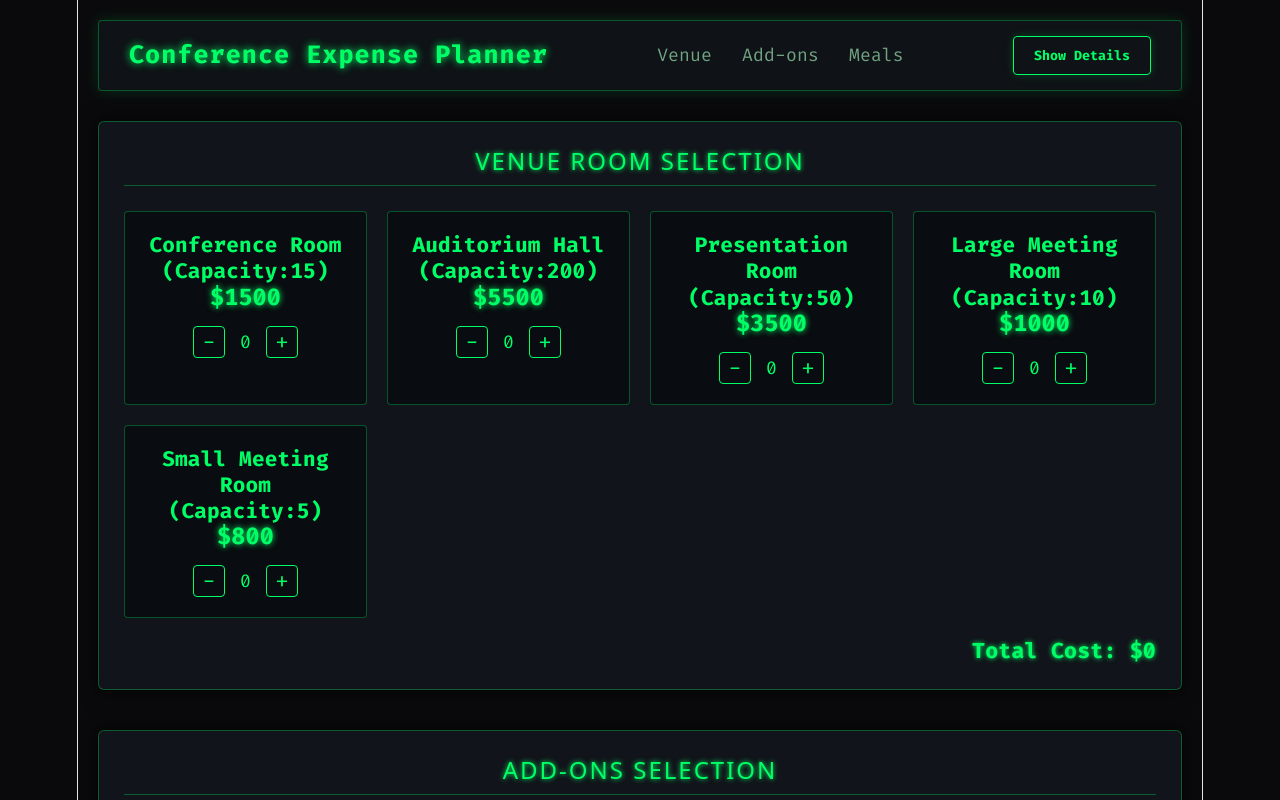
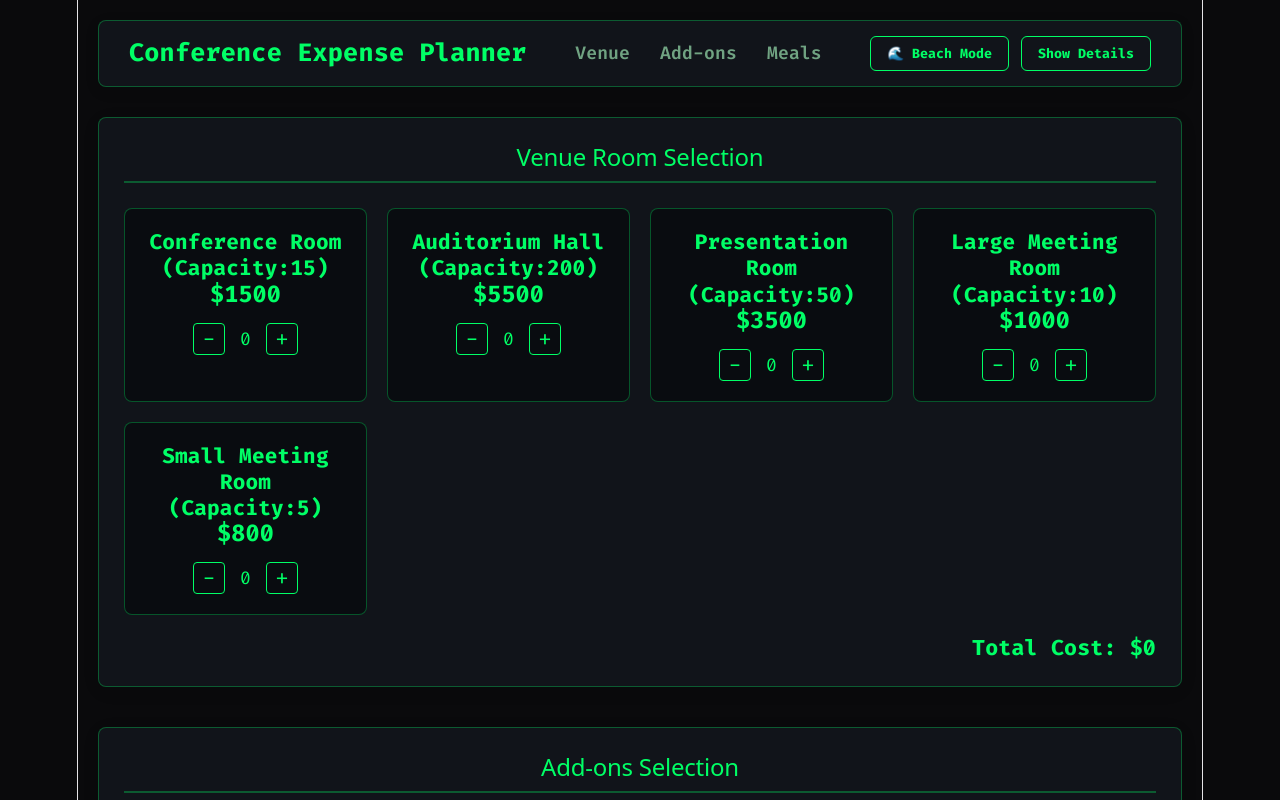
Before and after one commit to acekun12345/conference-expense-planner, a React (Vite) app in the folder conference-expense-planner/: page / in a window 1280 px wide. Both pictures are taken after a click on the button "Get Started". Built offline with nearby package versions, Linux system fonts and the light colour scheme.

Commit message:
feat: add cyber dark and beach light theme toggle

```diff
--- a/conference-expense-planner/src/Components/ConferenceEvent.css
+++ b/conference-expense-planner/src/Components/ConferenceEvent.css
@@ -1,23 +1,44 @@
-@import url('https://fonts.googleapis.com/css2?family=Fira+Code:wght@400;600;700&display=swap');
+@import url('https://fonts.googleapis.com/css2?family=Fira+Code:wght@400;600;700&family=Poppins:wght@400;600;700&display=swap');
 
+/* Default Dark Theme (Cybersecurity) */
 :root {
   --bg-color: #0a0a0c;
   --card-bg: #11141a;
+  --inner-card-bg: #090c10;
   --text-main: #00ff66;
   --text-dim: #70a382;
   --accent-glow: #00ff66;
   --accent-dark: #052914;
   --border-neon: rgba(0, 255, 102, 0.3);
   --border-neon-strong: #00ff66;
-  --danger-glow: #ff0055;
+  --font-family: 'Fira Code', monospace;
+  --btn-hover-bg: #00ff66;
+  --btn-hover-text: #000;
+}
+
+/* Light Theme (Beach White/Blue) */
+[data-theme='light'] {
+  --bg-color: #e0f7fa;
+  --card-bg: #ffffff;
+  --inner-card-bg: #f0fdfd;
+  --text-main: #00695c;
+  --text-dim: #00897b;
+  --accent-glow: #00acc1;
+  --accent-dark: #b2ebf2;
+  --border-neon: rgba(0, 172, 193, 0.4);
+  --border-neon-strong: #00acc1;
+  --font-family: 'Poppins', sans-serif;
+  --btn-hover-bg: #00acc1;
+  --btn-hover-text: #fff;
 }
 
 body {
   background-color: var(--bg-color);
   color: var(--text-main);
-  font-family: 'Fira Code', monospace;
+  font-family: var(--font-family);
   margin: 0;
   padding: 0;
+  transition: background-color 0.4s ease, color 0.4s ease;
 }
 
 .conference-container {
@@ -27,81 +48,72 @@ body {
   animation: fadeIn 0.8s ease-in-out;
 }
 
-/* Cyber Navbar */
 .navbar {
   display: flex;
   justify-content: space-between;
   align-items: center;
-  background: rgba(17, 20, 26, 0.8);
+  background: var(--card-bg);
   border: 1px solid var(--border-neon);
-  box-shadow: 0 0 15px rgba(0, 255, 102, 0.15);
+  box-shadow: 0 4px 15px rgba(0, 0, 0, 0.08);
   padding: 15px 30px;
-  border-radius: 4px;
+  border-radius: 8px;
   margin-bottom: 30px;
-  backdrop-filter: blur(5px);
+  transition: all 0.4s ease;
 }
 
 .navbar-title {
   font-size: 1.4rem;
   font-weight: 700;
   color: var(--text-main);
-  text-shadow: 0 0 8px var(--accent-glow);
-  letter-spacing: 1px;
 }
 
 .navbar-links a {
   color: var(--text-dim);
   text-decoration: none;
   margin: 0 15px;
+  font-weight: 600;
+}
+
+.nav-actions {
+  display: flex;
+  gap: 12px;
+}
+
+.theme-toggle-btn, .show-details-btn {
+  background: transparent;
+  color: var(--text-main);
+  border: 1px solid var(--border-neon-strong);
+  padding: 8px 16px;
+  border-radius: 6px;
+  cursor: pointer;
+  font-family: var(--font-family);
+  font-weight: bold;
   transition: all 0.3s ease;
 }
 
-.navbar-links a:hover {
-  color: var(--text-main);
-  text-shadow: 0 0 8px var(--accent-glow);
+.theme-toggle-btn:hover, .show-details-btn:hover {
+  background: var(--btn-hover-bg);
+  color: var(--btn-hover-text);
+  box-shadow: 0 0 12px var(--accent-glow);
 }
 
-.show-details-btn {
-  background: transparent;
-  color: var(--text-main);
-  border: 1px solid var(--border-neon-strong);
-  padding: 10px 20px;
-  border-radius: 4px;
-  cursor: pointer;
-  font-family: 'Fira Code', monospace;
-  font-weight: bold;
-  box-shadow: 0 0 10px rgba(0, 255, 102, 0.2);
-  transition: all 0.3s ease;
-}
-
-.show-details-btn:hover {
-  background: var(--accent-glow);
-  color: #000;
-  box-shadow: 0 0 20px var(--accent-glow);
-}
-
-/* Sections */
 .section {
   margin-bottom: 40px;
   background: var(--card-bg);
   padding: 25px;
-  border-radius: 6px;
+  border-radius: 8px;
   border: 1px solid var(--border-neon);
-  box-shadow: 0 0 20px rgba(0, 0, 0, 0.8);
-  animation: slideUp 0.6s ease-out;
+  box-shadow: 0 4px 20px rgba(0, 0, 0, 0.05);
+  transition: all 0.4s ease;
 }
 
 .section-header {
-  border-bottom: 1px solid var(--border-neon);
+  border-bottom: 2px solid var(--border-neon);
   padding-bottom: 10px;
   margin-bottom: 25px;
   color: var(--text-main);
-  text-shadow: 0 0 5px var(--accent-glow);
-  text-transform: uppercase;
-  letter-spacing: 2px;
 }
 
-/* Grid & Cards */
 .grid-container {
   display: grid;
   grid-template-columns: repeat(auto-fill, minmax(240px, 1fr));
@@ -109,9 +121,9 @@ body {
 }
 
 .card {
-  background: #090c10;
+  background: var(--inner-card-bg);
   border: 1px solid var(--border-neon);
-  border-radius: 4px;
+  border-radius: 8px;
   padding: 20px;
   text-align: center;
   transition: transform 0.3s ease, box-shadow 0.3s ease;
@@ -119,17 +131,15 @@ body {
 
 .card:hover {
   transform: translateY(-5px);
-  box-shadow: 0 0 15px var(--border-neon-strong);
+  box-shadow: 0 6px 15px var(--border-neon);
 }
 
 .price {
   font-size: 1.3rem;
   color: var(--text-main);
   font-weight: bold;
-  text-shadow: 0 0 6px var(--accent-glow);
 }
 
-/* Controls */
 .quantity-controls {
   display: flex;
   justify-content: center;
@@ -146,15 +156,14 @@ body {
   height: 32px;
   border-radius: 4px;
   cursor: pointer;
-  font-family: 'Fira Code', monospace;
+  font-family: var(--font-family);
   font-size: 1.2rem;
   transition: all 0.2s ease;
 }
 
 .quantity-controls button:hover {
-  background: var(--text-main);
-  color: #000;
-  box-shadow: 0 0 10px var(--accent-glow);
+  background: var(--btn-hover-bg);
+  color: var(--btn-hover-text);
 }
 
 .subtotal-box {
@@ -163,27 +172,21 @@ body {
   font-size: 1.2rem;
   font-weight: bold;
   color: var(--text-main);
-  text-shadow: 0 0 5px var(--accent-glow);
 }
 
-/* Meals & Inputs */
 .people-input-container {
   margin-bottom: 20px;
   color: var(--text-dim);
 }
 
 .people-input-container input {
-  background: #000;
+  background: var(--inner-card-bg);
   border: 1px solid var(--border-neon);
   color: var(--text-main);
   padding: 8px;
-  font-family: 'Fira Code', monospace;
+  font-family: var(--font-family);
   border-radius: 4px;
   outline: none;
-}
-
-.people-input-container input:focus {
-  box-shadow: 0 0 10px var(--accent-glow);
 }
 
 .meals-grid {
@@ -196,29 +199,26 @@ body {
   display: flex;
   align-items: center;
   gap: 10px;
-  background: #090c10;
+  background: var(--inner-card-bg);
   padding: 12px 20px;
-  border-radius: 4px;
+  border-radius: 6px;
   border: 1px solid var(--border-neon);
-  accent-color: var(--text-main);
 }
 
-/* Summary Table */
 .display_box {
   text-align: center;
   background: var(--card-bg);
   padding: 30px;
-  border-radius: 6px;
+  border-radius: 8px;
   border: 1px solid var(--border-neon-strong);
-  box-shadow: 0 0 30px rgba(0, 255, 102, 0.2);
-  animation: pulseGlow 3s infinite alternate;
+  box-shadow: 0 4px 20px rgba(0, 0, 0, 0.1);
 }
 
 .summary-table {
   width: 100%;
   border-collapse: collapse;
   margin-top: 20px;
-  background: #090c10;
+  background: var(--inner-card-bg);
 }
 
 .summary-table th, .summary-table td {
@@ -230,27 +230,14 @@ body {
 .summary-table th {
   background-color: var(--accent-dark);
   color: var(--text-main);
-  text-transform: uppercase;
 }
 
 .heading {
   font-size: 2.8rem;
   color: var(--text-main);
-  text-shadow: 0 0 15px var(--accent-glow);
 }
 
-/* Animations */
 @keyframes fadeIn {
   from { opacity: 0; }
   to { opacity: 1; }
 }
-
-@keyframes slideUp {
-  from { opacity: 0; transform: translateY(20px); }
-  to { opacity: 1; transform: translateY(0); }
-}
-
-@keyframes pulseGlow {
-  from { box-shadow: 0 0 15px rgba(0, 255, 102, 0.1); }
-  to { box-shadow: 0 0 30px rgba(0, 255, 102, 0.3); }
-}
--- a/conference-expense-planner/src/Components/ConferenceEvent.jsx
+++ b/conference-expense-planner/src/Components/ConferenceEvent.jsx
@@ -1,4 +1,4 @@
-import React, { useState } from 'react';
+import React, { useState, useEffect } from 'react';
 import { useSelector, useDispatch } from 'react-redux';
 import { incrementQuantity, decrementQuantity } from '../redux/venueSlice';
 import { incrementAvQuantity, decrementAvQuantity } from '../redux/addonsSlice';
@@ -9,11 +9,20 @@ import './ConferenceEvent.css';
 const ConferenceEvent = () => {
   const [showDetails, setShowDetails] = useState(false);
   const [numberOfPeople, setNumberOfPeople] = useState(1);
+  const [theme, setTheme] = useState('dark');
 
   const venueItems = useSelector((state) => state.venue);
   const addonItems = useSelector((state) => state.addons);
   const mealsItems = useSelector((state) => state.meals);
   const dispatch = useDispatch();
+
+  useEffect(() => {
+    document.documentElement.setAttribute('data-theme', theme);
+  }, [theme]);
+
+  const toggleTheme = () => {
+    setTheme((prevTheme) => (prevTheme === 'dark' ? 'light' : 'dark'));
+  };
 
   const venueTotal = venueItems.reduce((sum, item) => sum + item.cost * item.quantity, 0);
   const addonTotal = addonItems.reduce((sum, item) => sum + item.cost * item.quantity, 0);
@@ -73,9 +82,14 @@ const ConferenceEvent = () => {
           <a href="#addons">Add-ons</a>
           <a href="#meals">Meals</a>
         </div>
-        <button className="show-details-btn" onClick={() => setShowDetails(!showDetails)}>
-          {showDetails ? 'Close Details' : 'Show Details'}
-        </button>
+        <div className="nav-actions">
+          <button className="theme-toggle-btn" onClick={toggleTheme}>
+            {theme === 'dark' ? '🌊 Beach Mode' : '💻 Cyber Mode'}
+          </button>
+          <button className="show-details-btn" onClick={() => setShowDetails(!showDetails)}>
+            {showDetails ? 'Close Details' : 'Show Details'}
+          </button>
+        </div>
       </nav>
 
       {!showDetails ? (
```
